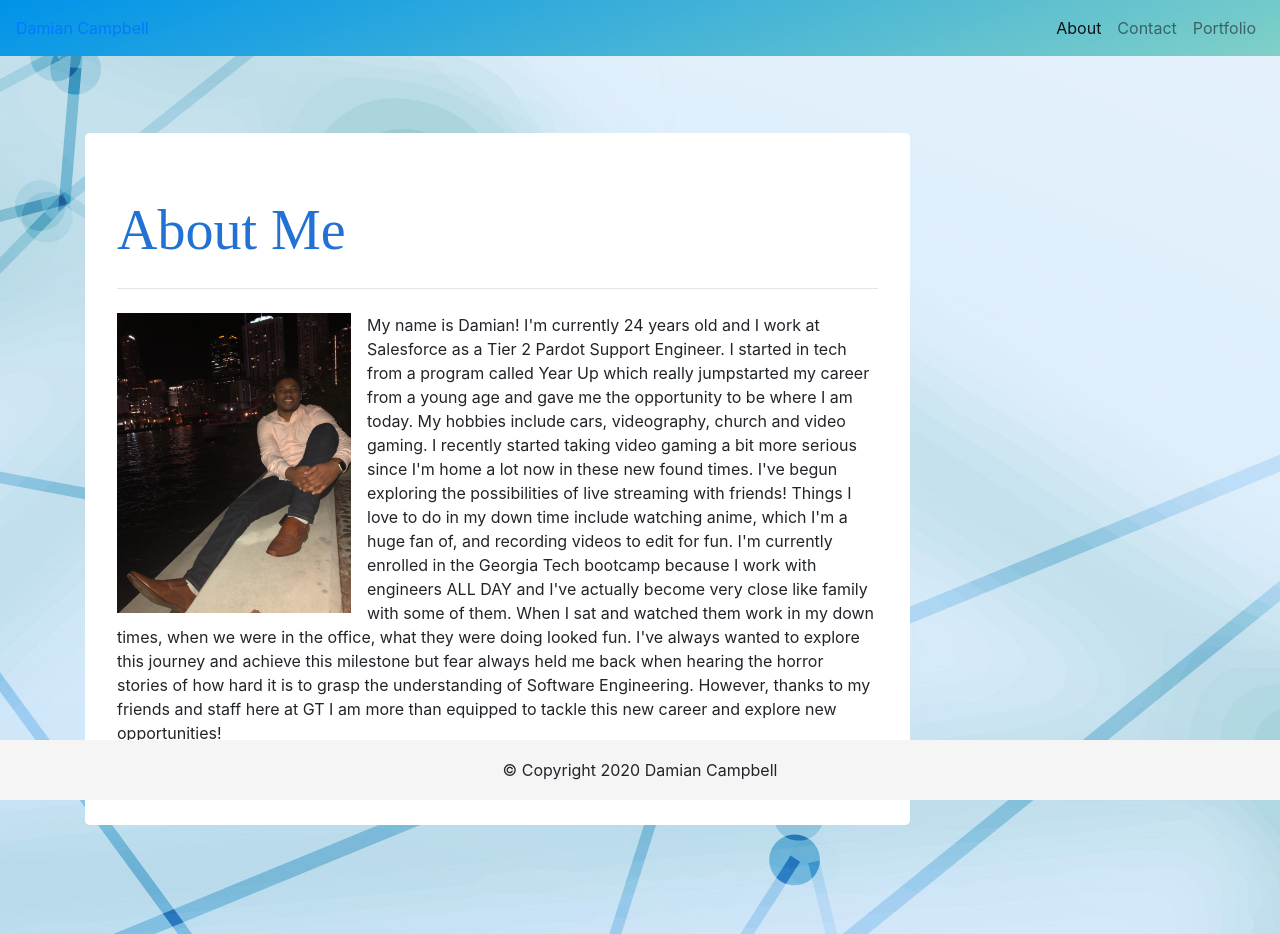
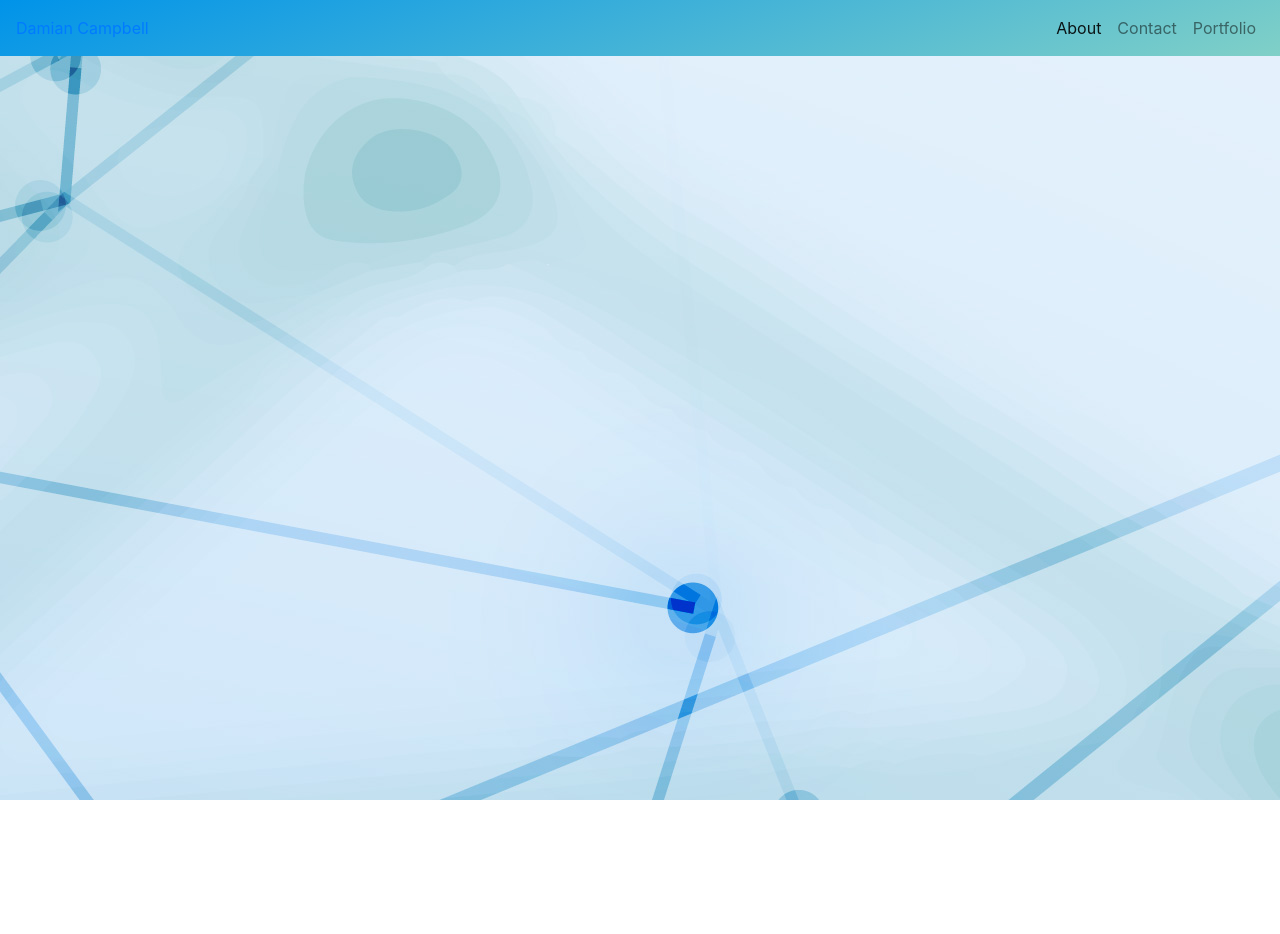
Before and after one commit to dcampbell2/react-portfolio, a React (Create React App) app: page / in a window 1280 px wide. After the commit the page ends 800 px from the top, so only its background shows below. Built offline with nearby package versions, Linux system fonts and the light colour scheme.

Commit message:
resolving home router path issue

```diff
--- a/src/App.js
+++ b/src/App.js
@@ -15,7 +15,7 @@ function App() {
           path="/Portfolio"
           render={(project) => <Portfolio {...project} image={projects[0].image} />}
         />
-        <Route exact path="/" component={Home} />
+        <Route path="/Home" component={Home} />
         </Switch>
       </Router>
     </div>
--- a/src/components/Nav/Nav.jsx
+++ b/src/components/Nav/Nav.jsx
@@ -7,7 +7,7 @@ const Nav = () => {
         <a
           className="navbar-brand"
           className="nav justify-content-end"
-          href="/"
+          href="Home"
         >
           Damian Campbell
         </a>
@@ -26,7 +26,7 @@ const Nav = () => {
         <div className="collapse navbar-collapse" id="navbarSupportedContent">
           <ul className="navbar-nav ml-auto">
             <li className="nav-item">
-              <a className="nav-link active" href="/">
+              <a className="nav-link active" href="Home">
                 About
               </a>
             </li>
```
Also changed, not shown: 1 other file (tests, documents, lock files or other folders).
